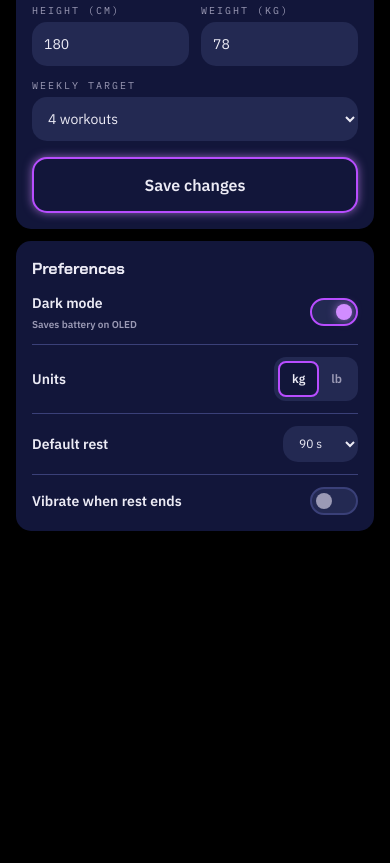
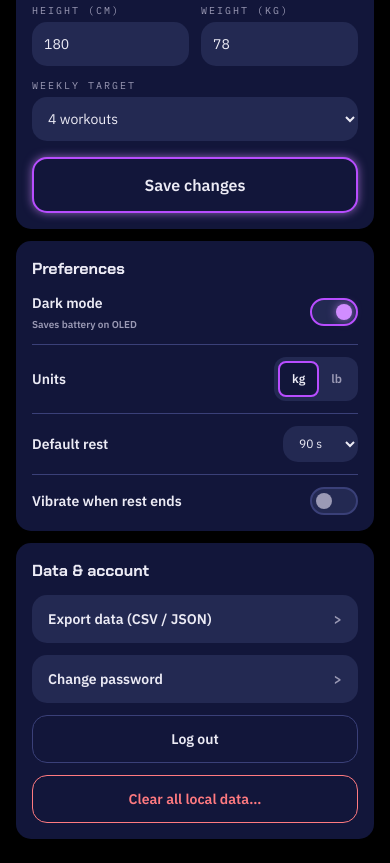
Before and after one commit to HazemRDWN/FitPlanner, a website: page settings.html in a window 390 px wide. Shown: the part 380-1243 px from the top of the page. Before the commit the page ends 935 px from the top, so only its background shows below. Drawn offline with Linux system fonts and the light colour scheme.

Commit message:
Data & account section for mobile finished

```diff
--- a/settings.html
+++ b/settings.html
@@ -224,6 +224,30 @@
 
                             </div>
 
+                            <div class="flex flex-col gap-3 rounded-control bg-surface-1 p-4 lg:p-5">
+
+                                <h2 class="font-display text-[16px] font-bold">Data & account</h2>
+
+                                <div class="flex flex-col gap-3 lg:hidden">
+
+                                    <button class="flex min-h-12 items-center justify-between rounded-control bg-surface-2 px-4 text-sm font-semibold">
+                                        Export data (CSV / JSON)
+                                        <span class="text-muted">></span>
+                                    </button>
+
+                                    <button class="flex min-h-12 items-center justify-between rounded-control bg-surface-2 px-4 text-sm font-semibold">
+                                        Change password
+                                        <span class="text-muted">></span>
+                                    </button>
+
+                                    <button class="flex min-h-12 items-center justify-center rounded-control border-1 border-line bg-surface-1 px-4 text-sm font-semibold">Log out</button>
+
+                                    <button class="flex min-h-12 items-center justify-center rounded-control border-1 border-error bg-surface-1 px-4 text-sm font-semibold text-error">Clear all local data…</button>
+
+                                </div>
+
+                            </div>
+
                         </div>
 
                     </div>
```
Also changed, not shown: dist/output.css.
